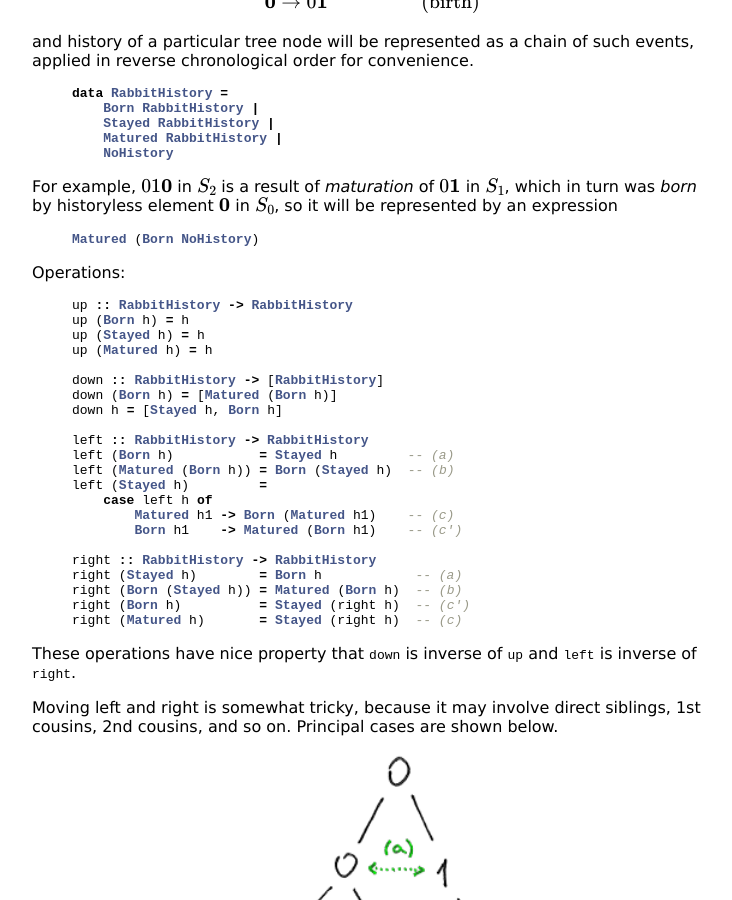
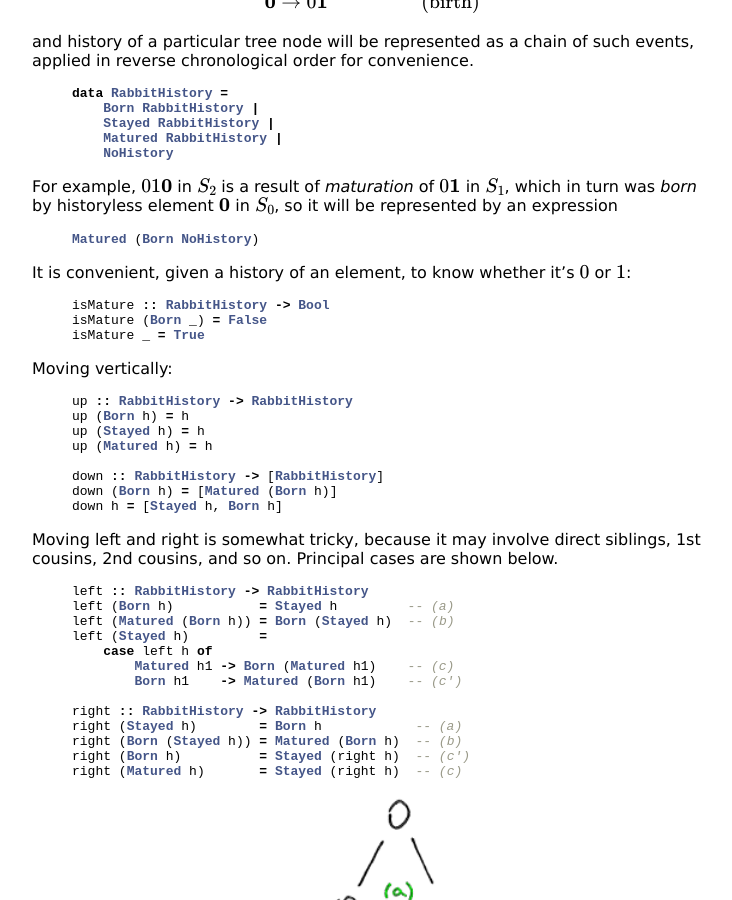
Before and after one commit to Vlad-Shcherbina/Vlad-Shcherbina.github.io, a Jekyll site: the page built from _posts/2014-12-30-rabbits-tree.markdown, in a window 1280 px wide and 900 px high, scrolled down 1046 px. Shown: the whole window, without its empty margins (268-1000 px from the left). Built offline with Jekyll 4.4.1, drawn with Linux system fonts in a browser that asks for light colours; formulas are drawn with MathJax 3.

Commit message:
add isMature function; minor tweaks

```diff
--- a/_posts/2014-12-30-rabbits-tree.markdown
+++ b/_posts/2014-12-30-rabbits-tree.markdown
@@ -79,7 +79,15 @@ $\boldsymbol{0}$ in $S_0$, so it will be represented by an expression
 Matured (Born NoHistory)
 {% endhighlight %}
 
-Operations:
+It is convenient, given a history of an element,
+to know whether it's $0$ or $1$:
+
+{% highlight haskell %}
+isMature :: RabbitHistory -> Bool
+isMature (Born _) = False
+isMature _ = True{% endhighlight %}
+
+Moving vertically:
 
 {% highlight haskell %}
 up :: RabbitHistory -> RabbitHistory
@@ -90,7 +98,12 @@ up (Matured h) = h
 down :: RabbitHistory -> [RabbitHistory]
 down (Born h) = [Matured (Born h)]
 down h = [Stayed h, Born h]
+{% endhighlight %}
 
+Moving left and right is somewhat tricky, because it may involve direct siblings,
+1st cousins, 2nd cousins, and so on. Principal cases are shown below.
+
+{% highlight haskell %}
 left :: RabbitHistory -> RabbitHistory
 left (Born h)           = Stayed h         -- (a)
 left (Matured (Born h)) = Born (Stayed h)  -- (b)
@@ -106,12 +119,6 @@ right (Born h)          = Stayed (right h)  -- (c')
 right (Matured h)       = Stayed (right h)  -- (c)
 {% endhighlight %}
 
-These operations have nice property that `down` is inverse of `up` and `left`
-is inverse of `right`.
-
-Moving left and right is somewhat tricky, because it may involve direct siblings,
-1st cousins, 2nd cousins, and so on. Principal cases are shown below.
-
 <figure>
 <img src="{{ site.baseurl }}images/rabbit_navigation.png" style="width: 100%">
 </figure>
```
